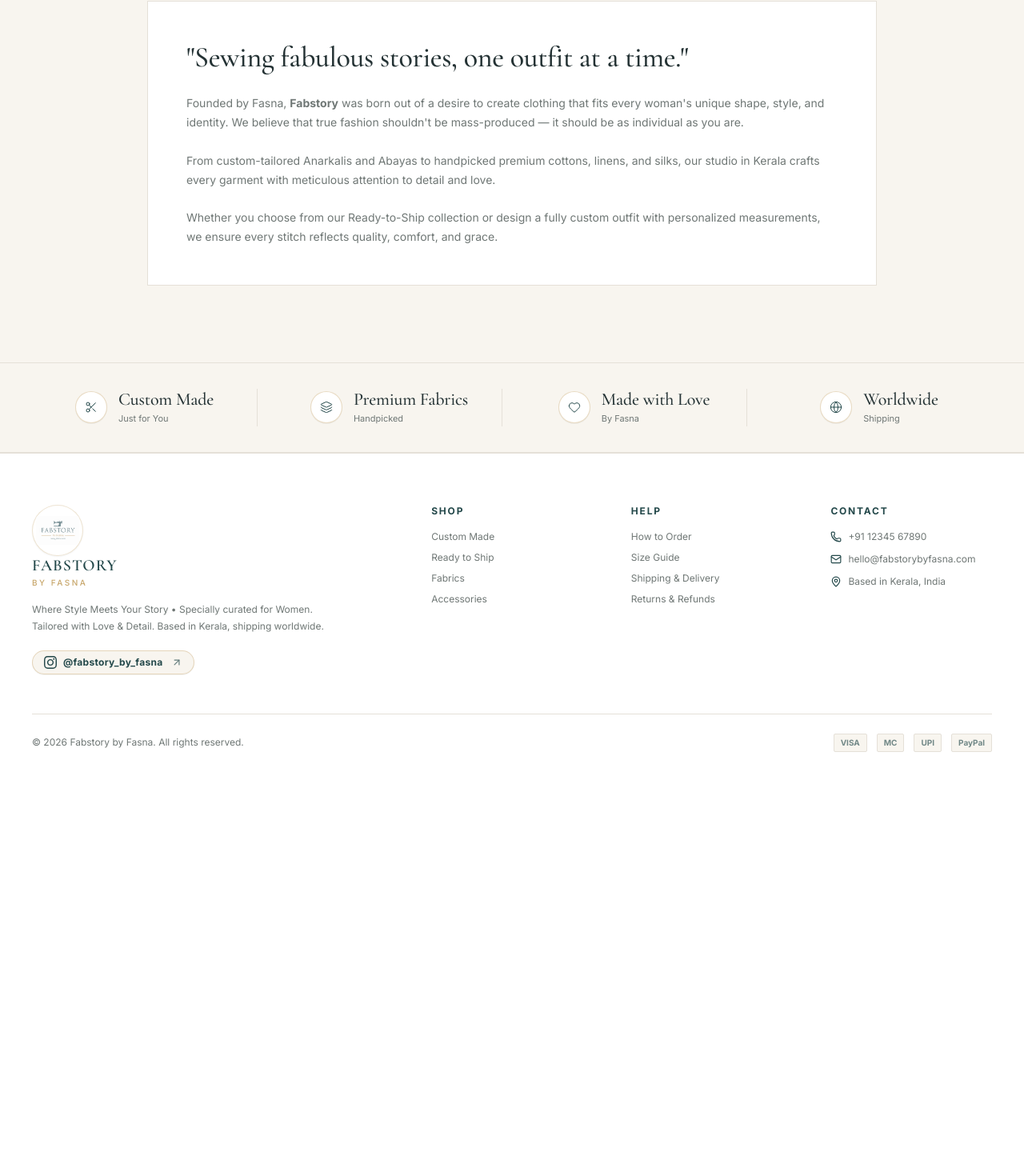
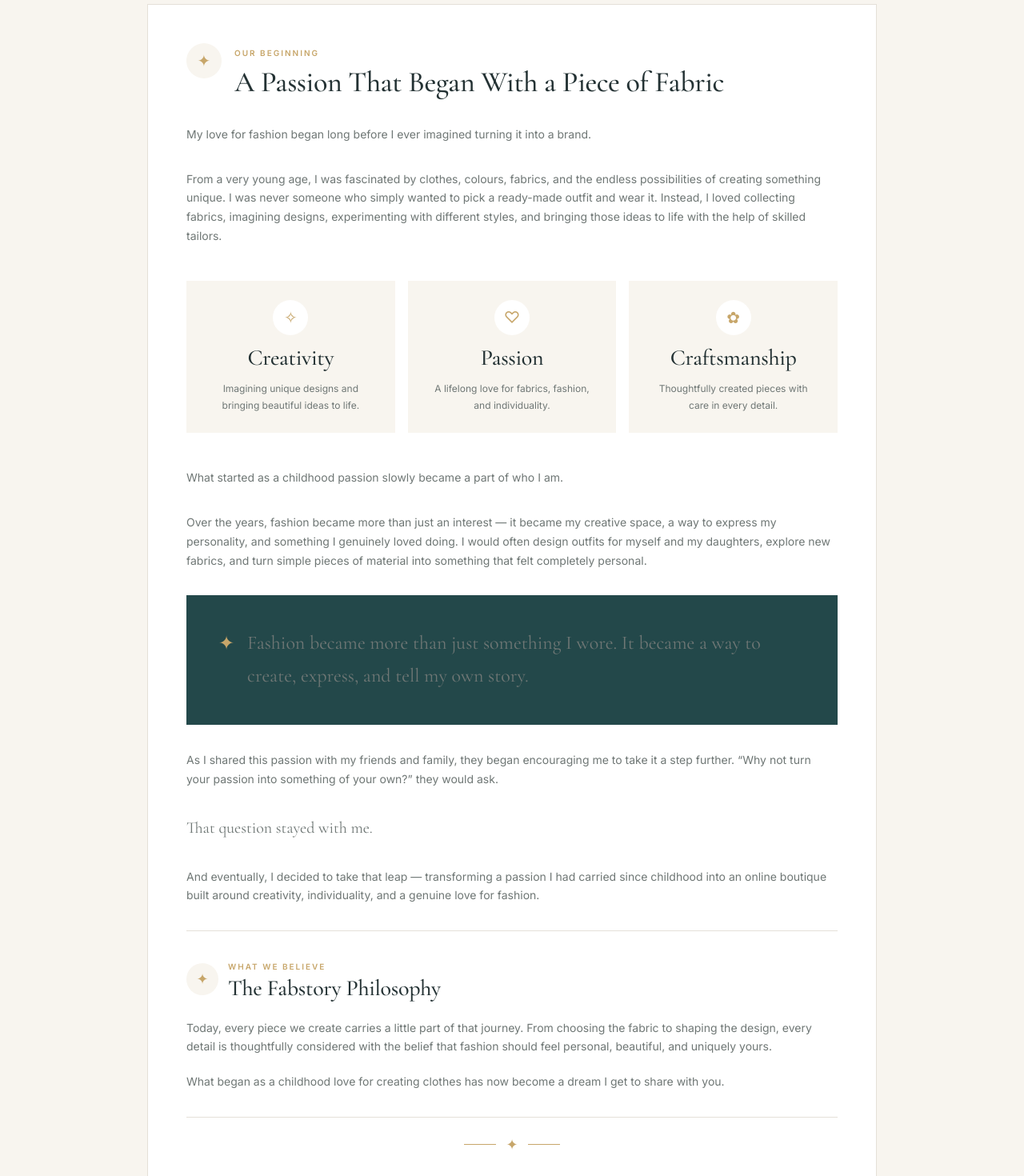
Before and after one commit to fabstorytech/fabstory-by-fasna, a Next.js app: page /about in a window 1280 px wide. Shown: the part 938-2408 px from the top of the page at 80% size. Before the commit the page ends 1942 px from the top, so only its background shows below. Built offline with nearby package versions, Linux system fonts and the light colour scheme.

Commit message:
feat: implement responsive About page with brand narrative and imagery

```diff
--- a/src/app/about/page.tsx
+++ b/src/app/about/page.tsx
@@ -10,39 +10,211 @@ export default function AboutPage() {
       <Header />
 
       <main className="flex-1 section-padding">
-        <div className="container-narrow space-y-12">
+        <div className="container-narrow space-y-8 md:space-y-12">
+
           {/* Header */}
-          <div className="text-center space-y-2">
+          <div className="text-center space-y-3">
             <span className="text-xs uppercase tracking-[0.25em] text-[#C7A66A] font-semibold">
               OUR JOURNEY
             </span>
+
             <h1 className="font-serif text-3xl md:text-5xl text-[#23484A]">
               The Story of Fabstory
             </h1>
-            <p className="text-xs md:text-sm text-[#6F7775] max-w-lg mx-auto">
-              Behind every outfit is a passion for craftsmanship, personal style, and timeless elegance.
+
+            <p className="text-xs md:text-sm text-[#6F7775] max-w-lg mx-auto leading-relaxed">
+              Behind every outfit is a passion for craftsmanship, personal
+              style, and timeless elegance.
             </p>
           </div>
 
           {/* Hero Image */}
-          <div className="relative aspect-[16/9] w-full rounded-sm overflow-hidden border border-[#E5E0D8] shadow-sm">
-            <Image src="/images/about.jpg" alt="Fabstory by Fasna story" fill className="object-cover" />
+          <div className="relative aspect-[4/3] sm:aspect-[16/9] w-full rounded-sm overflow-hidden border border-[#E5E0D8] shadow-sm">
+            <Image
+              src="/images/mobileview/fabstore-aboutpage.png"
+              alt="Fabstory by Fasna story"
+              fill
+              className="object-cover"
+            />
           </div>
 
           {/* Story Content */}
-          <div className="bg-white p-8 md:p-12 border border-[#E5E0D8] space-y-6 text-sm text-[#6F7775] leading-relaxed">
-            <h2 className="font-serif text-2xl text-[#23484A]">
-              &quot;Sewing fabulous stories, one outfit at a time.&quot;
-            </h2>
+          <div className="bg-white p-4 sm:p-8 md:p-12 border border-[#E5E0D8] space-y-6 md:space-y-8 text-sm text-[#6F7775] leading-relaxed">
+
+            {/* Introduction */}
+            <div className="flex items-start gap-3 md:gap-4">
+              <div className="shrink-0 w-9 h-9 md:w-11 md:h-11 rounded-full bg-[#F8F5EF] flex items-center justify-center text-[#C7A66A] text-lg md:text-xl">
+                ✦
+              </div>
+
+              <div>
+                <span className="text-[10px] uppercase tracking-[0.2em] text-[#C7A66A] font-semibold">
+                  Our Beginning
+                </span>
+
+                <h2 className="font-serif text-xl md:text-2xl lg:text-3xl text-[#23484A] mt-1">
+                  A Passion That Began With a Piece of Fabric
+                </h2>
+              </div>
+            </div>
+
             <p>
-              Founded by Fasna, <strong>Fabstory</strong> was born out of a desire to create clothing that fits every woman&apos;s unique shape, style, and identity. We believe that true fashion shouldn&apos;t be mass-produced — it should be as individual as you are.
+              My love for fashion began long before I ever imagined turning it
+              into a brand.
             </p>
+
             <p>
-              From custom-tailored Anarkalis and Abayas to handpicked premium cottons, linens, and silks, our studio in Kerala crafts every garment with meticulous attention to detail and love.
+              From a very young age, I was fascinated by clothes, colours,
+              fabrics, and the endless possibilities of creating something
+              unique. I was never someone who simply wanted to pick a
+              ready-made outfit and wear it. Instead, I loved collecting
+              fabrics, imagining designs, experimenting with different styles,
+              and bringing those ideas to life with the help of skilled
+              tailors.
             </p>
+
+            {/* Values */}
+            <div className="grid grid-cols-2 md:grid-cols-3 gap-3 md:gap-4 py-3">
+
+              <div className="bg-[#F8F5EF] p-4 md:p-6 text-center space-y-2 md:space-y-3">
+                <div className="w-9 h-9 md:w-11 md:h-11 mx-auto rounded-full bg-white flex items-center justify-center text-[#C7A66A] text-base md:text-xl">
+                  ✧
+                </div>
+
+                <h3 className="font-serif text-sm md:text-lg text-[#23484A] whitespace-nowrap">
+                  Creativity
+                </h3>
+
+                <p className="text-xs leading-relaxed text-[#6F7775]">
+                  Imagining unique designs and bringing beautiful ideas to
+                  life.
+                </p>
+              </div>
+
+              <div className="bg-[#F8F5EF] p-4 md:p-6 text-center space-y-2 md:space-y-3">
+                <div className="w-9 h-9 md:w-11 md:h-11 mx-auto rounded-full bg-white flex items-center justify-center text-[#C7A66A] text-base md:text-xl">
+                  ♡
+                </div>
+
+                <h3 className="font-serif text-sm md:text-lg text-[#23484A] whitespace-nowrap">
+                  Passion
+                </h3>
+
+                <p className="text-xs leading-relaxed text-[#6F7775]">
+                  A lifelong love for fabrics, fashion, and individuality.
+                </p>
+              </div>
+
+              <div className="bg-[#F8F5EF] p-4 md:p-6 text-center space-y-2 md:space-y-3 col-span-2 md:col-span-1">
+                <div className="w-9 h-9 md:w-11 md:h-11 mx-auto rounded-full bg-white flex items-center justify-center text-[#C7A66A] text-base md:text-xl">
+                  ✿
+                </div>
+
+                <h3 className="font-serif text-sm md:text-lg text-[#23484A] whitespace-nowrap">
+                  Craftsmanship
+                </h3>
+
+                <p className="text-xs leading-relaxed text-[#6F7775]">
+                  Thoughtfully created pieces with care in every detail.
+                </p>
+              </div>
+
+            </div>
+
             <p>
-              Whether you choose from our Ready-to-Ship collection or design a fully custom outfit with personalized measurements, we ensure every stitch reflects quality, comfort, and grace.
+              What started as a childhood passion slowly became a part of who
+              I am.
             </p>
+
+            <p>
+              Over the years, fashion became more than just an interest — it
+              became my creative space, a way to express my personality, and
+              something I genuinely loved doing. I would often design outfits
+              for myself and my daughters, explore new fabrics, and turn
+              simple pieces of material into something that felt completely
+              personal.
+            </p>
+
+            {/* Quote */}
+            <div className="relative overflow-hidden bg-[#23484A] p-5 md:p-10 text-white">
+
+              <div className="relative z-10 flex gap-4 items-start">
+                <div className="text-[#C7A66A] text-2xl mt-1">
+                  ✦
+                </div>
+
+                <p className="font-serif text-base md:text-xl lg:text-2xl leading-relaxed">
+                  Fashion became more than just something I wore. It became a
+                  way to create, express, and tell my own story.
+                </p>
+              </div>
+            </div>
+
+            <p>
+              As I shared this passion with my friends and family, they began
+              encouraging me to take it a step further. “Why not turn your
+              passion into something of your own?” they would ask.
+            </p>
+
+            <p className="font-serif text-base md:text-xl text-[#23484A]">
+              That question stayed with me.
+            </p>
+
+            <p>
+              And eventually, I decided to take that leap — transforming a
+              passion I had carried since childhood into an online boutique
+              built around creativity, individuality, and a genuine love for
+              fashion.
+            </p>
+
+            {/* Philosophy */}
+            <div className="border-t border-[#E5E0D8] pt-8 space-y-5">
+
+              <div className="flex items-center gap-3">
+                <div className="w-10 h-10 rounded-full bg-[#F8F5EF] flex items-center justify-center text-[#C7A66A] text-lg">
+                  ✦
+                </div>
+
+                <div>
+                  <span className="text-[10px] uppercase tracking-[0.2em] text-[#C7A66A] font-semibold">
+                    What We Believe
+                  </span>
+
+                  <h3 className="font-serif text-lg md:text-2xl text-[#23484A]">
+                    The Fabstory Philosophy
+                  </h3>
+                </div>
+              </div>
+
+              <p>
+                Today, every piece we create carries a little part of that
+                journey. From choosing the fabric to shaping the design, every
+                detail is thoughtfully considered with the belief that fashion
+                should feel personal, beautiful, and uniquely yours.
+              </p>
+
+              <p>
+                What began as a childhood love for creating clothes has now
+                become a dream I get to share with you.
+              </p>
+
+            </div>
+
+            {/* Final Message */}
+            <div className="text-center pt-5 border-t border-[#E5E0D8]">
+
+              <div className="flex justify-center items-center gap-3 mb-4">
+                <span className="w-10 h-px bg-[#C7A66A]" />
+                <span className="text-[#C7A66A] text-lg">✦</span>
+                <span className="w-10 h-px bg-[#C7A66A]" />
+              </div>
+
+              <p className="font-serif text-base md:text-xl lg:text-2xl text-[#23484A]">
+                &quot;Sewing fabulous stories, one outfit at a time.&quot;
+              </p>
+
+            </div>
+
           </div>
         </div>
       </main>
```
Also changed, not shown: public/images/mobileview/fabstore-aboutpage.png (added).
